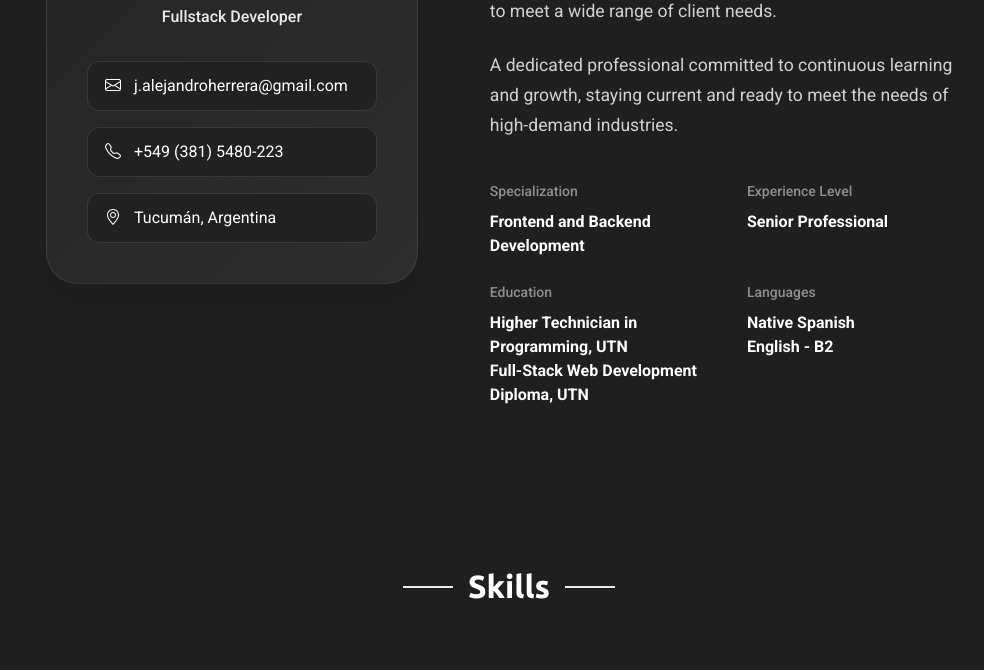
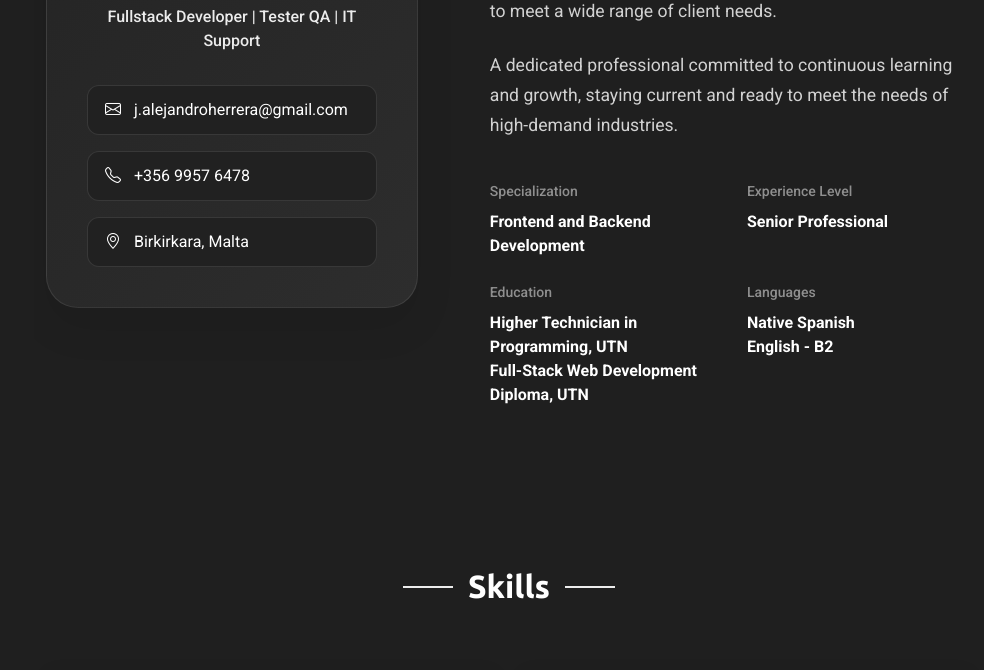
Before and after one commit to aherrera125/portfolio-AlejandroHerrera, a plain HTML site: page index.html in a window 1280 px wide. Shown: the part 1125-1795 px from the top of the page, without its empty margins (296-1280 px from the left). Drawn offline with nearby package versions, Linux system fonts and the light colour scheme.

Commit message:
Change personal data

```diff
--- a/index.html
+++ b/index.html
@@ -157,20 +157,20 @@
 
                 <div class="profile-content">
                   <h3>Alejandro Herrera</h3>
-                  <p class="profession">Fullstack Developer</p>
+                  <p class="profession">Fullstack Developer | Tester QA | IT Support</p>
 
                   <div class="contact-links">
                     <a href="mailto:j.alejandroherrera@gmail.com" class="contact-item">
                       <i class="bi bi-envelope"></i>
                       j.alejandroherrera@gmail.com
                     </a>
-                    <a href="tel:+5493815480223" class="contact-item">
+                    <a href="tel:+35699576478" class="contact-item">
                       <i class="bi bi-telephone"></i>
-                      +549 (381) 5480-223
+                      +356 9957 6478
                     </a>
                     <a href="#" class="contact-item">
                       <i class="bi bi-geo-alt"></i>
-                      Tucumán, Argentina
+                      Birkirkara, Malta
                     </a>
                   </div>
                 </div>
@@ -500,7 +500,7 @@
 
                 <div class="resume-item">
                   <h4>Systems Analyst / IT Support</h4>
-                  <h5>September 2025 - Present</h5>
+                  <h5>September 2025 - October 2026</h5>
                   <p class="company">
                     <i class="bi bi-building"></i> Sucrédito.
                   </p>
```
